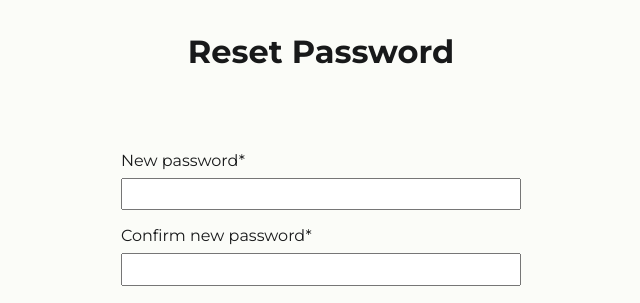
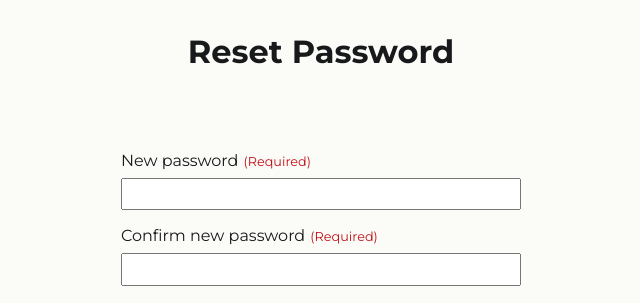
Before and after one commit to louiseka/password-reset, a React (Vite) app: page / in a window 1280 px wide. Shown: the top 303 px of the page, without its empty margins (319-959 px from the left). Built offline with nearby package versions, Linux system fonts and the light colour scheme.

Commit message:
Updating required label

```diff
--- a/src/App.tsx
+++ b/src/App.tsx
@@ -4,22 +4,17 @@ import type { PasswordFormData } from "./types"
 
 function App() {
 
-  //create state for formdata
   const [formData, setFormData] = useState<PasswordFormData>({
     password: '',
     confirmedPassword: ''
   })
 
-  //create state for error
   const [errors, setErrors] = useState<string[]>([])
 
-  //create state for success
   const [isSuccessful, setIsSuccessful] = useState<boolean>(false)
 
-  //password visibility state
   const [passwordVisibility, setPasswordVisibility] = useState<boolean>(false)
 
-  //capture values from each input field
   const captureInputValues = (e: React.ChangeEvent<HTMLInputElement>) => {
     const { name, value } = e.target
     setFormData(prev => ({
@@ -39,22 +34,18 @@ function App() {
       errors.push("Your password must be at least 8 characters long.")
     }
 
-    //testing lowercase
     if (!/[a-z]/.test(password)) {
       errors.push("Your password must include at least 1 lowercase character.")
     }
 
-    //testing uppercase
     if (!/[A-Z]/.test(password)) {
       errors.push("Your password must include at least 1 uppercase character.")
     }
 
-    //testing number
     if (!/\d/.test(password)) {
       errors.push("Your password must include at least 1 number")
     }
 
-    //testing special characters
     if (!/[!@#$%^&*()_+\-=\[\]{};':"\\|,.<>\/?]/.test(password)) {
       errors.push("Your password must include at least 1 special character")
     }
@@ -62,16 +53,14 @@ function App() {
     return errors
   }
 
-
-  //add onSubmit to form
-  //prevent form submit default
   const handleSubmit = (e: React.FormEvent<HTMLFormElement>) => {
     e.preventDefault()
     const newErrors = validatePassword(formData.password)
-    //if no show error message
+
     if (formData.password !== formData.confirmedPassword) {
       newErrors.push("Your password does not match. Try again.")
     }
+
     setErrors(newErrors)
 
     if (newErrors.length > 0) {
@@ -84,20 +73,38 @@ function App() {
   return (
     <>
       <h1> Reset Password</h1>
-      {isSuccessful && <p>You have successfuly updated your password</p>}
-      {!isSuccessful && <form id="password-form" onSubmit={handleSubmit}>
+      {isSuccessful &&
+        <p>You have successfuly updated your password</p>
+      }
+      {!isSuccessful &&
+        <form id="password-form" onSubmit={handleSubmit}>
           <fieldset>
-          <label className="password-label" htmlFor="password">New password*</label>
-          <input type={passwordVisibility ? 'text' : 'password'} name="password" id="password" autoComplete="new-password" required aria-describedby={errors.length > 0 ? "error-messages" : "password-requirements"} onChange={captureInputValues}></input>
+            <label className="password-label" htmlFor="password">New password<span className="sm-red-text">(Required)</span></label>
+            <input
+              type={passwordVisibility ? 'text' : 'password'}
+              name="password" id="password"
+              autoComplete="new-password"
+              required
+              aria-describedby={errors.length > 0 ? "error-messages" : "password-requirements"}
+              onChange={captureInputValues}>
+            </input>
 
-          <label htmlFor="confirmedPassword" className="password-label">Confirm new password*</label>
-          <input type={passwordVisibility ? 'text' : 'password'} name="confirmedPassword" id="confirmedPassword" autoComplete="new-password" required aria-describedby={errors.length > 0 ? "error-messages" : "password-requirements"} onChange={captureInputValues}></input>
+            <label htmlFor="confirmedPassword" className="password-label">Confirm new password<span className="sm-red-text">(Required)</span></label>
+            <input
+              type={passwordVisibility ? 'text' : 'password'}
+              name="confirmedPassword" id="confirmedPassword"
+              autoComplete="new-password"
+              required
+              aria-describedby={errors.length > 0 ? "error-messages" : "password-requirements"}
+              onChange={captureInputValues}>
+            </input>
           </fieldset>
+
           <fieldset className="show-pass-section">
             <label htmlFor="show-password">{passwordVisibility ? "Hide password" : "Show password"}</label>
-
             <input type="checkbox" id="show-password" name="show-password" onChange={handleVisbility} />
           </fieldset>
+
           {errors.length <= 0 &&
             <div className="req-section" id="password-requirements" aria-live="polite">
               <p>Password requirements:</p>
@@ -107,7 +114,8 @@ function App() {
                 <li>Must contain at least one number</li>
                 <li>Must contain at least one special character (e.g., ! @ # $ %)</li>
               </ul>
-          </div>}
+            </div>
+          }
           {errors.length > 0 &&
             <div className="req-section" id="error-messages">
               <p>Sorry your password is not valid because of the following reasons: </p>
--- a/src/index.css
+++ b/src/index.css
@@ -27,6 +27,12 @@ h1 {
 p {
   margin: 0;
   text-align: left;
+}
+
+.sm-red-text {
+  font-size: 0.8rem;
+  padding: 0 0.4em;
+  color: #c30f16;
 }
 
 /* Form */
```
Lines whose indentation alone changed are shown as unchanged.
